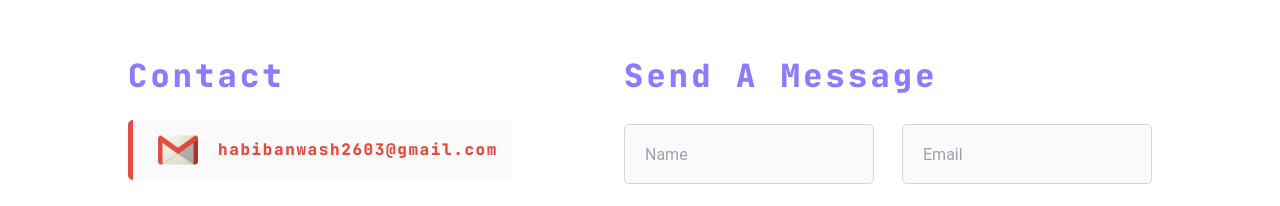
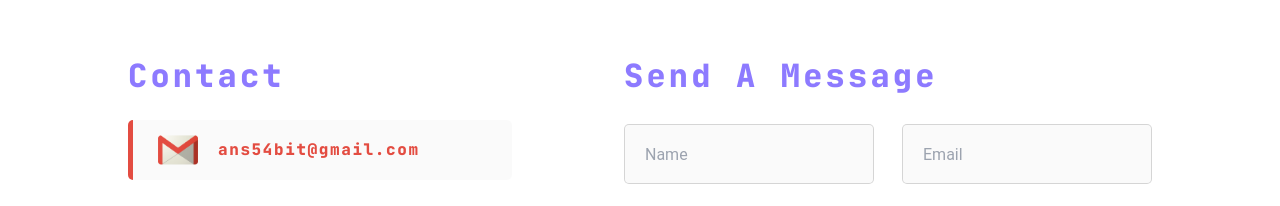
Before and after one commit to yangTauTauAjah/next-js-project, a Next.js app: page / in a window 1280 px wide. Shown: the part 5620-5826 px from the top of the page. Built offline with nearby package versions, Linux system fonts and the light colour scheme.

Commit message:
update gmail address

```diff
--- a/components/Main/Collection.ts
+++ b/components/Main/Collection.ts
@@ -57,7 +57,7 @@ export const Accounts = [
     color: '#E34C41',
     thumbnail: "/src/img/png/Gmail_Logo.png",
     thumbnail_alt: "Gmail_Logo",
-    value: 'habibanwash2603@gmail.com'
+    value: 'ans54bit@gmail.com'
   },
   {
     color: '#007AB3',
```
